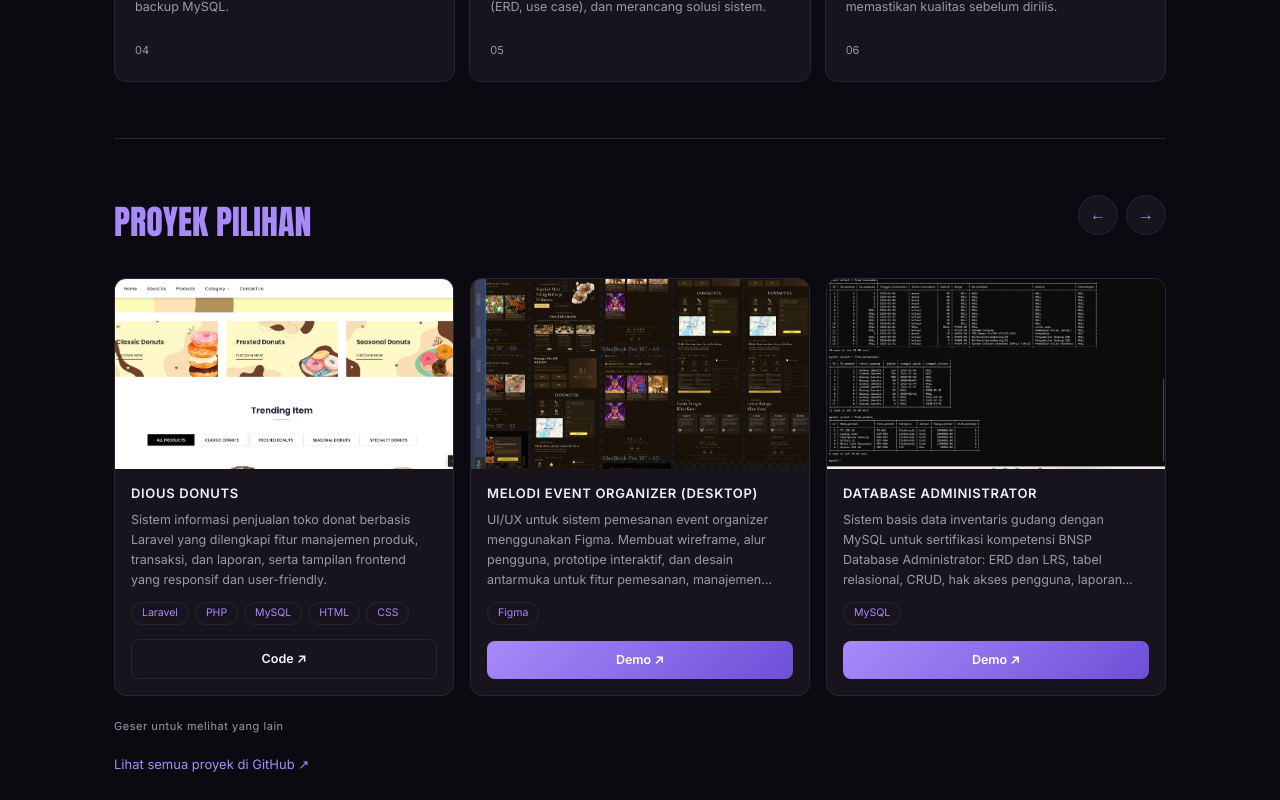
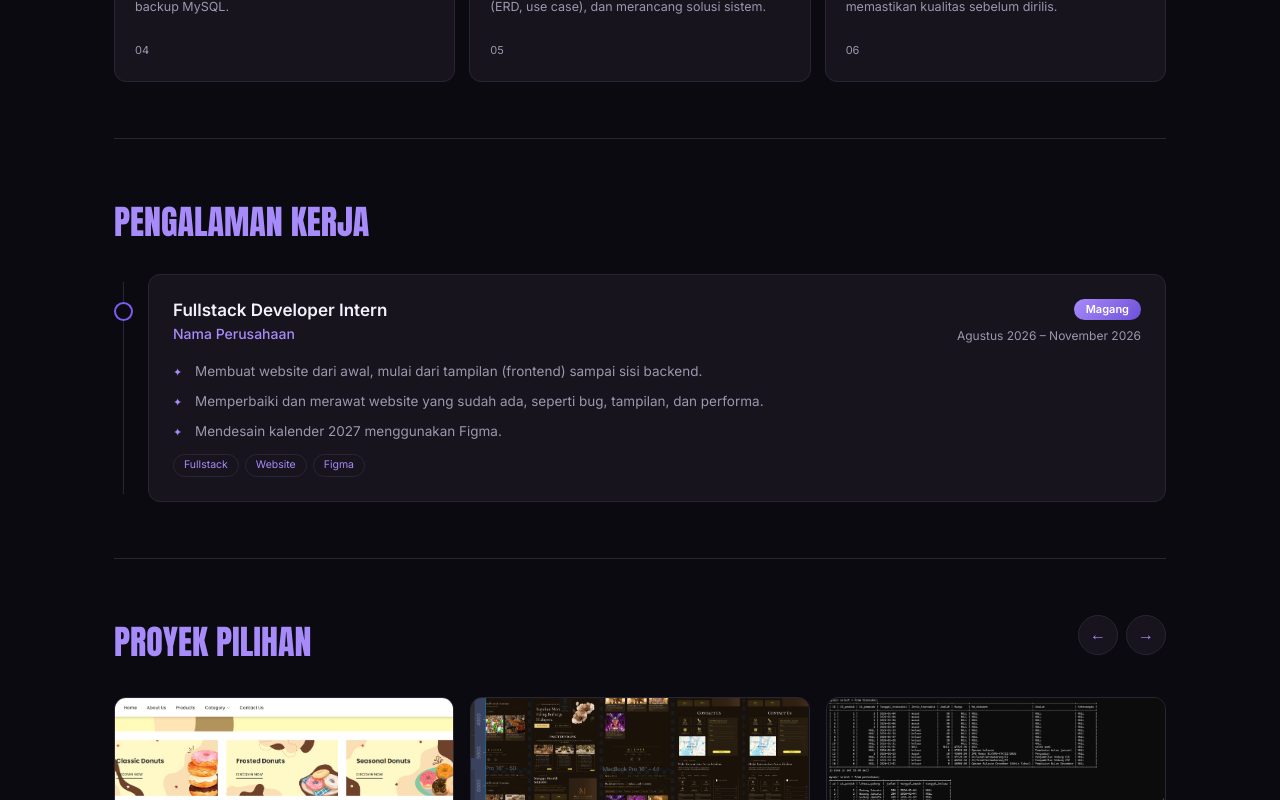
Before and after one commit to Saridsl00/portfolio-web, a React (Vite) app: page / in a window 1280 px wide. Shown: the part 1800-2600 px from the top of the page. Built offline with nearby package versions, Linux system fonts and the light colour scheme; a web font is replaced by a local one.

Commit message:
Update codingan

```diff
--- a/src/App.jsx
+++ b/src/App.jsx
@@ -1,6 +1,7 @@
 import Navbar from "./components/navbar";
 import Hero from "./components/Hero";
 import About from "./components/About";
+import Experience from "./components/Experience";
 import Projects from "./components/Projects";
 import Skill from "./components/Skill";
 import Certificates from "./components/Certificates";
@@ -14,6 +15,7 @@ export default function App() {
       <Hero />
       <main className="wrap">
         <About />
+        <Experience />
         <Projects />
         <Skill />
         <Certificates />
--- /dev/null
+++ b/src/components/Experience.jsx
@@ -0,0 +1,32 @@
+import Reveal from "./Reveal";
+import { experiences } from "../data";
+
+export default function Experience() {
+  return (
+    <Reveal as="section" id="pengalaman" className="sec">
+      <h2 className="sec-h">Pengalaman kerja</h2>
+      <div className="timeline">
+        {experiences.map((x) => (
+          <article className="xp" key={x.role + x.period}>
+            <div className="box xp-card">
+              <div className="xp-head">
+                <div>
+                  <h3>{x.role}</h3>
+                  <p className="xp-co">{x.company}</p>
+                </div>
+                <div className="xp-meta">
+                  <span className="xp-badge">{x.type}</span>
+                  <span className="xp-date">{x.period}</span>
+                </div>
+              </div>
+              <ul className="xp-list">
+                {x.points.map((pt) => <li key={pt}>{pt}</li>)}
+              </ul>
+              <div className="chips">{x.tags.map((t) => <i key={t}>{t}</i>)}</div>
+            </div>
+          </article>
+        ))}
+      </div>
+    </Reveal>
+  );
+}
--- a/src/data.js
+++ b/src/data.js
@@ -18,9 +18,10 @@ export const profile = {
 export const emailjs = { service: "service_d35x4t4", template: "template_t23954b", key: "rJuMt6il-zgTx68_m" };
 
 export const navLinks = [
-  ["Tentang", "#tentang"], ["Proyek", "#proyek"], ["Skill", "#skill"],
-  ["Sertifikat", "#sertifikat"], ["Kontak", "#kontak"],
+  ["Tentang", "#tentang"], ["Pengalaman", "#pengalaman"], ["Proyek", "#proyek"],
+  ["Skill", "#skill"], ["Sertifikat", "#sertifikat"], ["Kontak", "#kontak"],
 ];
+
 
 export const stats = [
   { to: 7, label: "Semester Sistem Informasi", suffix: "" },
@@ -89,3 +90,19 @@ export const steps = [
   ["Develop", "Membangun solusi yang bersih dan responsif."],
   ["Deliver", "Menguji, mengoptimalkan, dan meluncurkan."],
 ];
+
+
+export const experiences = [
+  {
+    role: "Fullstack Developer Intern",
+    company: "Nama Perusahaan", // ✏️ GANTI dengan nama perusahaanmu
+    type: "Magang",
+    period: "Agustus 2026 – November 2026",
+    points: [
+      "Membuat website dari awal, mulai dari tampilan (frontend) sampai sisi backend.",
+      "Memperbaiki dan merawat website yang sudah ada, seperti bug, tampilan, dan performa.",
+      "Mendesain kalender 2027 menggunakan Figma.",
+    ],
+    tags: ["Fullstack", "Website", "Figma"],
+  },
+];
--- a/src/index.css
+++ b/src/index.css
@@ -185,3 +185,22 @@ a:focus-visible,button:focus-visible{outline:2px solid var(--p);outline-offset:3
 }
 @media(max-width:520px){.cards,.skills,.row{grid-template-columns:1fr}}
 @media(prefers-reduced-motion:reduce){*{animation:none!important;transition:none!important}.rv{opacity:1;transform:none}}
+
+/* ===== PENGALAMAN ===== */
+.timeline{position:relative;padding-left:34px;display:grid;gap:18px}
+.timeline::before{content:"";position:absolute;left:9px;top:8px;bottom:8px;width:1px;background:var(--line)}
+.xp{position:relative}
+.xp::before{content:"";position:absolute;left:-34px;top:28px;width:19px;height:19px;border-radius:50%;background:var(--bg);border:2px solid var(--p2);transition:background .3s,box-shadow .3s}
+.xp:hover::before{background:var(--p2);box-shadow:0 0 0 6px rgba(124,92,240,.25)}
+.xp-card{transition:transform .3s,border-color .3s}
+.xp:hover .xp-card{transform:translateX(6px);border-color:var(--p2)}
+.xp-head{display:flex;justify-content:space-between;align-items:flex-start;gap:16px;flex-wrap:wrap;margin-bottom:16px}
+.xp-head h3{font:600 17px/1.3 Inter;text-transform:none;letter-spacing:0}
+.xp-co{margin:2px 0 0;color:var(--p);font-size:14px;font-weight:500}
+.xp-meta{display:flex;flex-direction:column;align-items:flex-end;gap:6px}
+.xp-badge{font-size:11px;font-weight:600;color:#fff;background:linear-gradient(135deg,#a78bfa,#6d4fd8);border-radius:20px;padding:2px 12px}
+.xp-date{font-size:12px;color:var(--mut)}
+.xp-list{list-style:none;margin:0;padding:0;display:grid;gap:8px}
+.xp-list li{position:relative;padding-left:22px;color:var(--mut);font-size:13.5px}
+.xp-list li::before{content:"✦";position:absolute;left:0;color:var(--p);font-size:11px;top:3px}
+@media(max-width:700px){.xp-meta{align-items:flex-start}}
```
